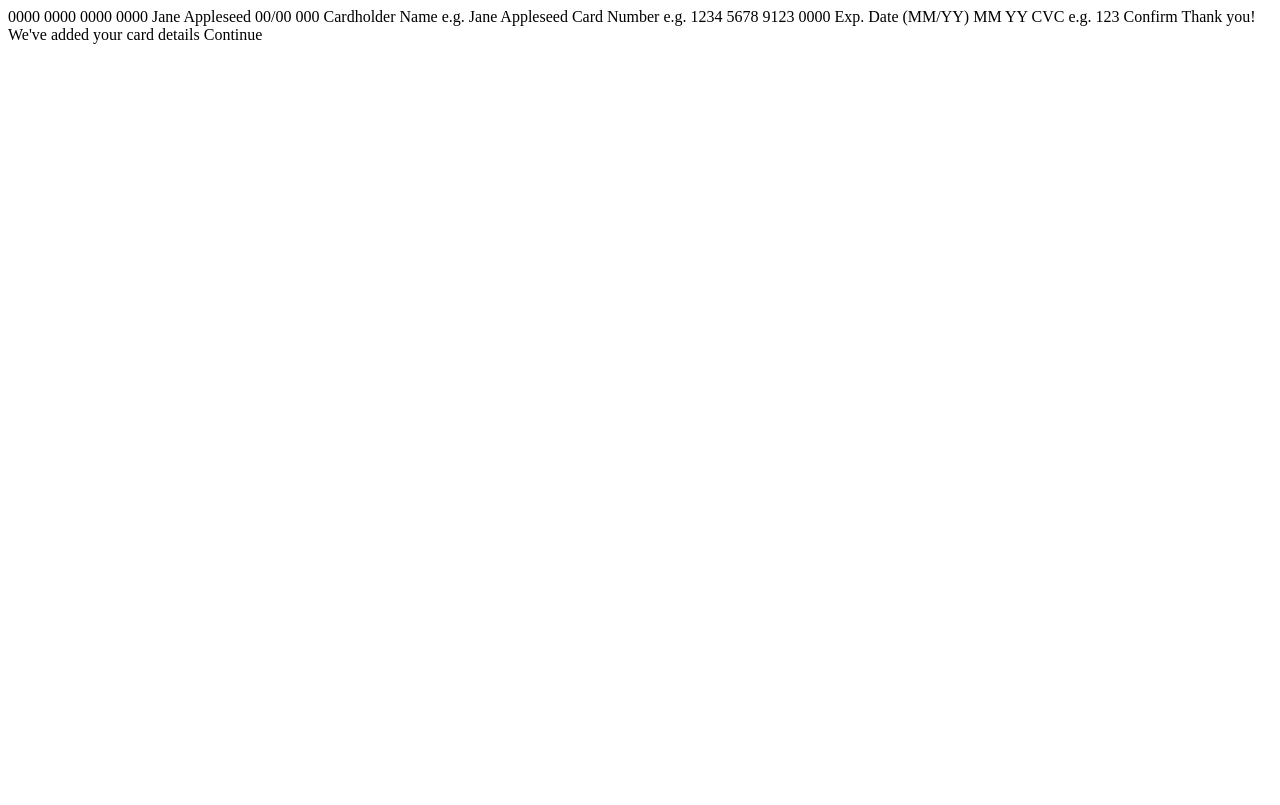
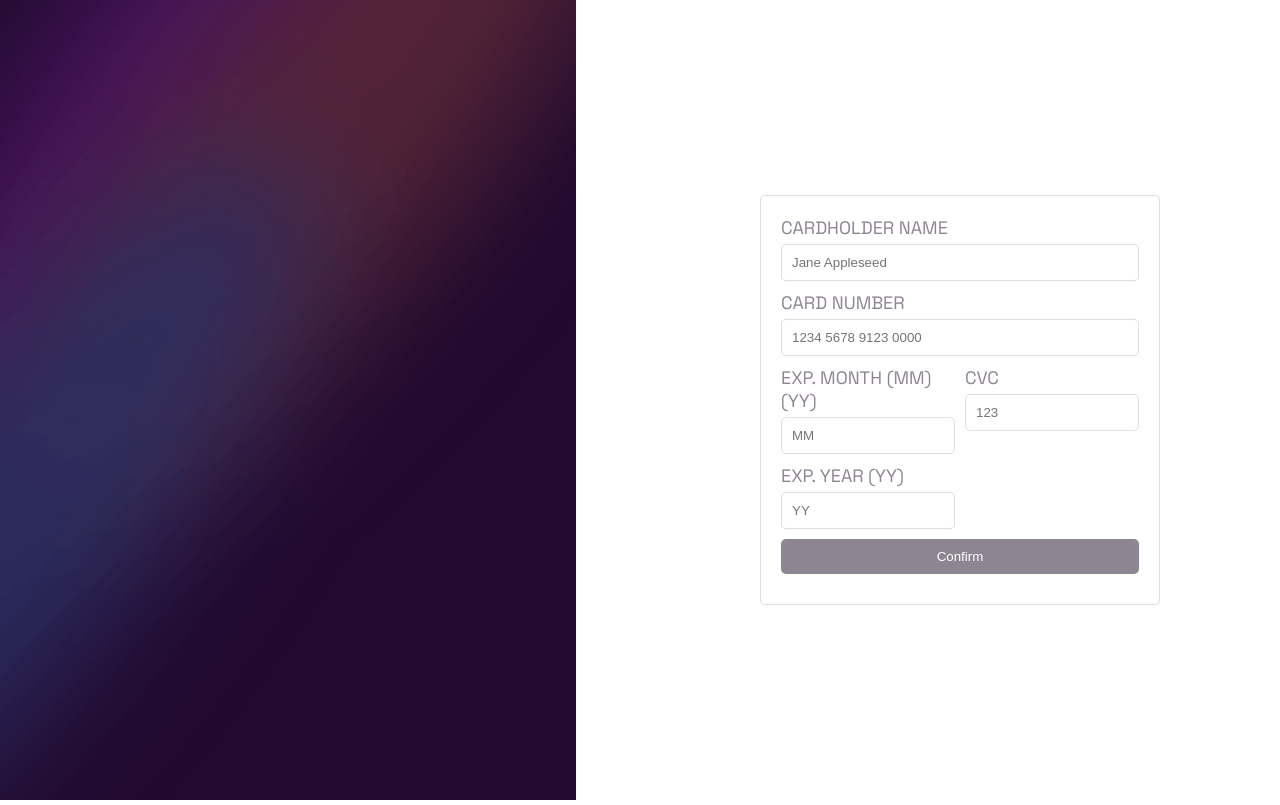
Before and after one commit to LittleStepss/BasicCardForms, a plain HTML site: page index.html in a window 1280 px wide. Drawn offline with Linux system fonts and the light colour scheme.

Commit message:
push avancement CSS

```diff
--- a/index.html
+++ b/index.html
@@ -5,34 +5,40 @@
     <meta charset="UTF-8">
     <meta name="viewport" content="width=device-width, initial-scale=1.0">
     <link rel="icon" type="image/png" sizes="32x32" href="./images/favicon-32x32.png">
+    <link href="style.css" rel="stylesheet">
+    <title></title>
 </head>
 
 <body>
 
-    0000 0000 0000 0000
-    Jane Appleseed
-    00/00
+    <div class="container">
+        <div class="image-container">
+            <img src="images/bg-main-desktop.png" alt="Image">
+        </div>
+        <div class="form-container">
+            <form action="">
+                <label for="cardholder-name">CARDHOLDER NAME</label>
+                <input type="text" id="cardholder-name" name="cardholder-name" placeholder="Jane Appleseed">
+                <label for="card-number">CARD NUMBER</label>
+                <input type="text" id="card-number" name="card-number" placeholder="1234 5678 9123 0000">
+                <div class="exp-cvc-container">
+                    <div class="exp-date-container">
+                        <label for="exp-month">EXP. MONTH (MM)(YY)</label>
+                        <input type="text" id="exp-month" name="exp-month" placeholder="MM" maxlength="2">
+                        <label for="exp-year">EXP. YEAR (YY)</label>
+                        <input type="text" id="exp-year" name="exp-year" placeholder="YY" maxlength="2">
+                    </div>
+                    <div class="cvc-container">
+                        <label for="cvc">CVC</label>
+                        <input type="text" id="cvc" name="cvc" placeholder="123">
+                    </div>
+                </div>
+                <input type="submit" value="Confirm">
+            </form>
+        </div>
 
-    000
 
-    Cardholder Name
-    e.g. Jane Appleseed
-
-    Card Number
-    e.g. 1234 5678 9123 0000
-
-    Exp. Date (MM/YY)
-    MM
-    YY
-
-    CVC
-    e.g. 123
-
-    Confirm
-
-    Thank you!
-    We've added your card details
-    Continue
+    </div>
 
 </body>
 
--- /dev/null
+++ b/style.css
@@ -0,0 +1,126 @@
+@import url('https://fonts.googleapis.com/css2?family=Space+Grotesk');
+
+* {
+    margin: 0;
+    padding: 0;
+    box-sizing: border-box;
+}
+
+@media screen and (max-width: 375px) {
+    /* Styles spécifiques pour les mobiles */
+}
+
+@media screen and (min-width: 376px) and (max-width: 1440px) {
+    /* Styles spécifiques pour les tablettes */
+}
+
+@media screen and (min-width: 1441px) {
+    /* Styles spécifiques pour les desktops */
+}
+
+:root {
+    --active-input-border-gradient: linear-gradient(to right, hsl(249, 99%, 64%), hsl(278, 94%, 30%));
+    --input-errors: hsl(0, 100%, 66%);
+    --white: hsl(0, 0%, 100%);
+    --light-violet: hsl(270, 3%, 87%);
+    --dark-violet: hsl(279, 6%, 55%);
+    --very-violet: hsl(278, 68%, 11%);
+}
+
+
+/* Typo */
+body {
+    font-size: 18px;
+    font-family: 'Space Grotesk', sans-serif;
+    font-weight: 500;
+    height: 100%;
+}
+
+html {
+    height: 100%;
+}
+
+.container {
+    display: flex;
+    align-items: stretch;
+    height: 100%;
+}
+
+.image-container {
+    flex: 1;
+}
+
+.image-container img {
+    width: 90%;
+    height: 100%;
+    object-fit: cover;
+}
+
+.form-container {
+    flex: 1;
+    display: flex;
+    justify-content: center;
+    align-items: center;
+}
+
+form {
+    max-width: 400px;
+    margin: 0 auto;
+    padding: 20px;
+    border: 1px solid var(--light-violet);
+    border-radius: 5px;
+}
+
+form label {
+    display: block;
+    margin-bottom: 5px;
+    color: var(--dark-violet);
+}
+
+form input[type="text"],
+form input[type="submit"] {
+    width: 100%;
+    padding: 10px;
+    margin-bottom: 10px;
+    box-sizing: border-box;
+    border: 1px solid var(--light-violet);
+    border-radius: 5px;
+}
+
+form input[type="submit"] {
+    background-color: var(--dark-violet);
+    color: var(--white);
+    border: none;
+    cursor: pointer;
+}
+
+form input[type="submit"]:hover {
+    background-color: var(--very-violet);
+}
+
+.exp-cvc-container {
+    display: flex;
+    justify-content: space-between;
+    width: 100%;
+    max-width: 400px;
+}
+
+.exp-date-container,
+.cvc-container {
+    flex: 1;
+    display: flex;
+    flex-direction: column;
+    align-items: flex-start;
+}
+
+.exp-date-container input,
+.cvc-container input {
+    width: calc(50% - 5px);
+    /* Calcul pour laisser un petit espace entre les champs */
+    margin-bottom: 10px;
+}
+
+.cvc-container {
+    margin-left: 10px;
+    /* Ajout de marge entre les champs MM/YY et CVC */
+}
```
